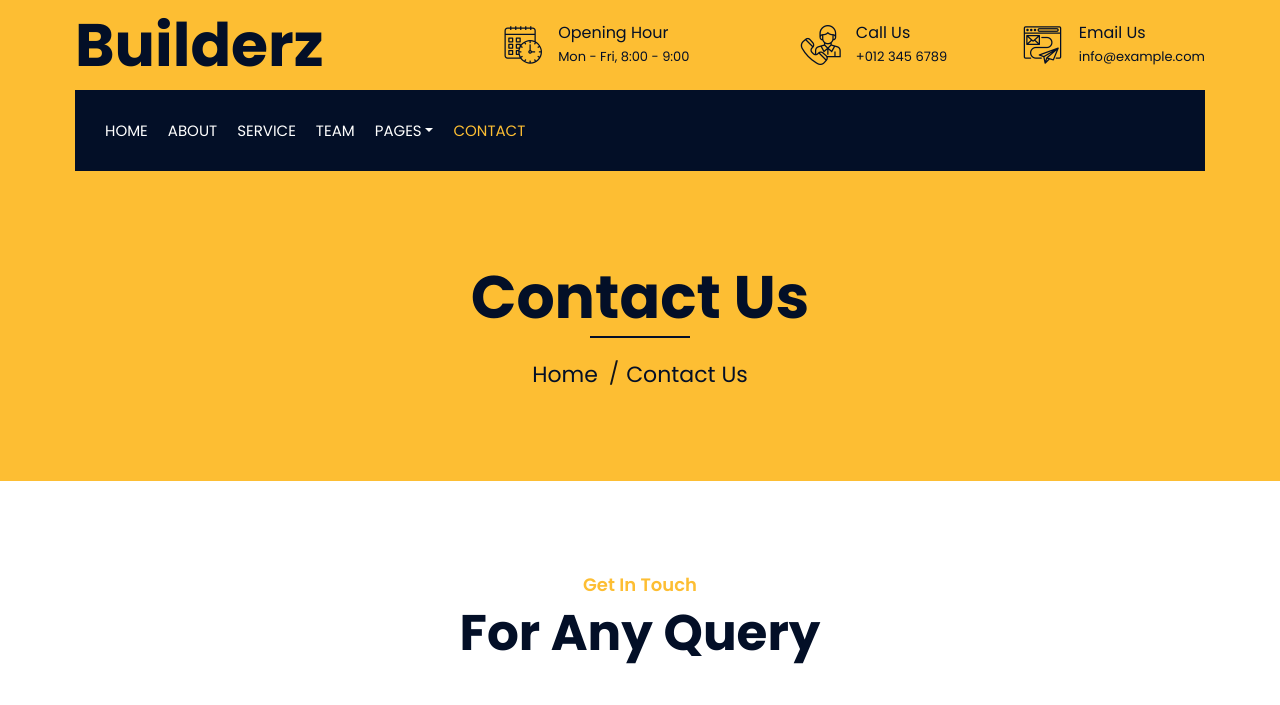
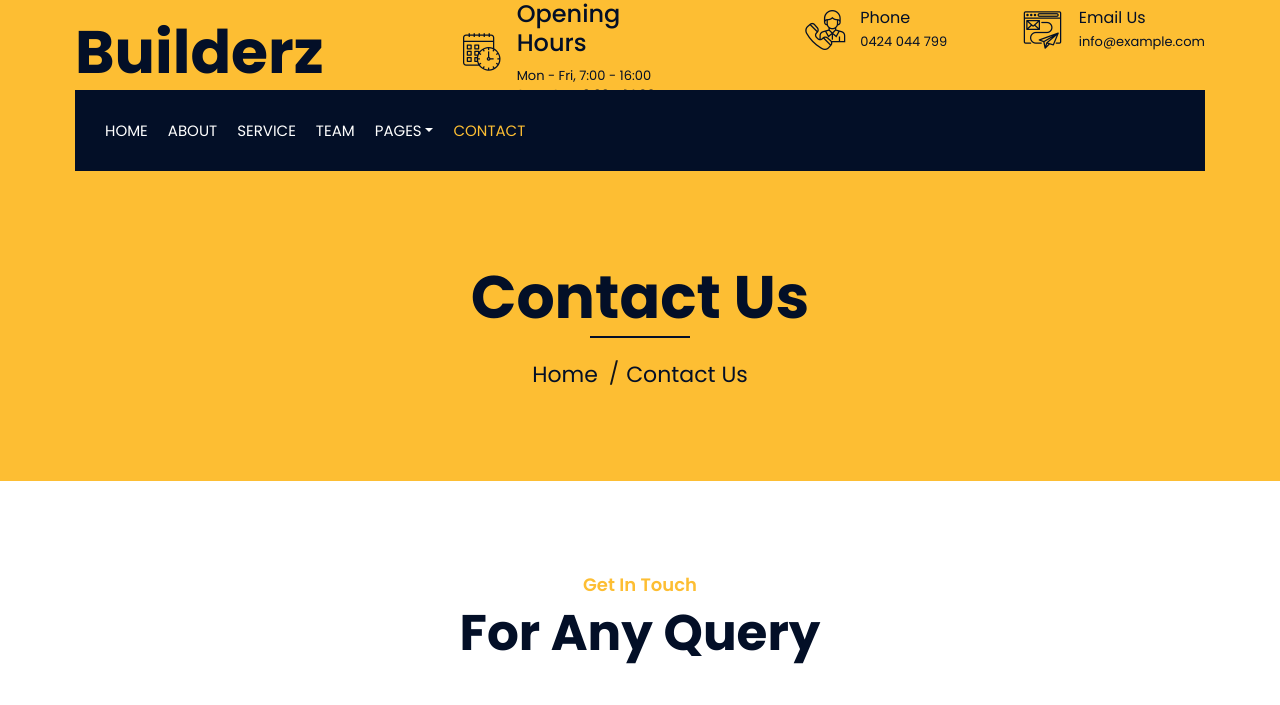
Before and after one commit to ijmckee07/MckeeEngineering, a plain HTML site: page contact.html in a window 1280 px wide. Shown: the top 705 px of the page. Drawn offline with nearby package versions, Linux system fonts and the light colour scheme.

Commit message:
update phone

```diff
--- a/contact.html
+++ b/contact.html
@@ -49,8 +49,9 @@
                                             <i class="flaticon-calendar"></i>
                                         </div>
                                         <div class="top-bar-text">
-                                            <h3>Opening Hour</h3>
-                                            <p>Mon - Fri, 8:00 - 9:00</p>
+                                            <h4>Opening Hours</h4>
+                                            <p>Mon - Fri, 7:00 - 16:00</p>
+                                            <p>Sat - Sun, 9:00 - 14:00</p>
                                         </div>
                                     </div>
                                 </div>
@@ -60,8 +61,8 @@
                                             <i class="flaticon-call"></i>
                                         </div>
                                         <div class="top-bar-text">
-                                            <h3>Call Us</h3>
-                                            <p>+012 345 6789</p>
+                                            <h3>Phone</h3>
+                                            <p>0424 044 799</p>
                                         </div>
                                     </div>
                                 </div>
```
Also changed, not shown: about.html (+5 -4 lines), blog.html (+4 -4 lines), index.html (+1 -1 lines), service.html (+2 -2 lines), single.html (+3 -2 lines), team.html (+5 -4 lines).
